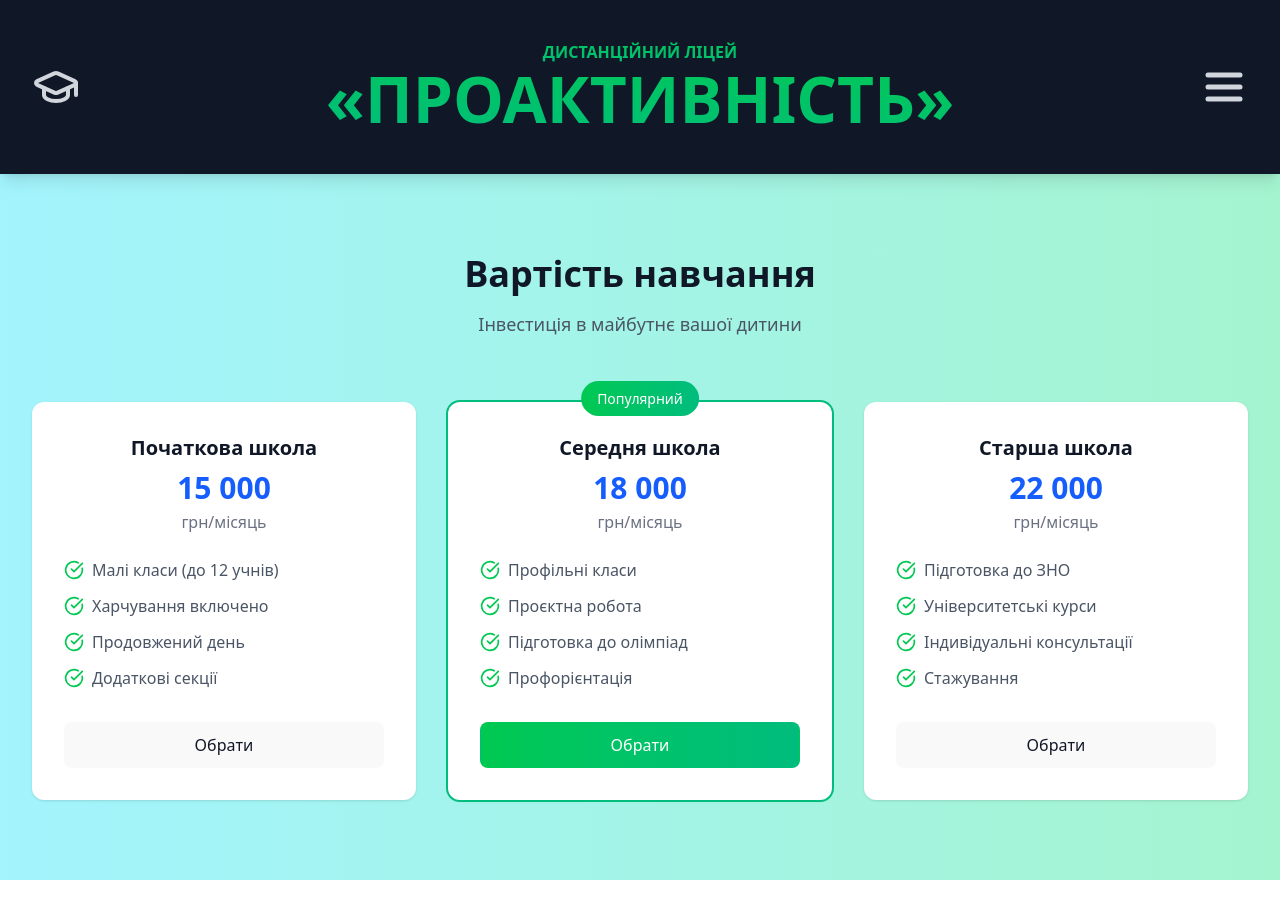
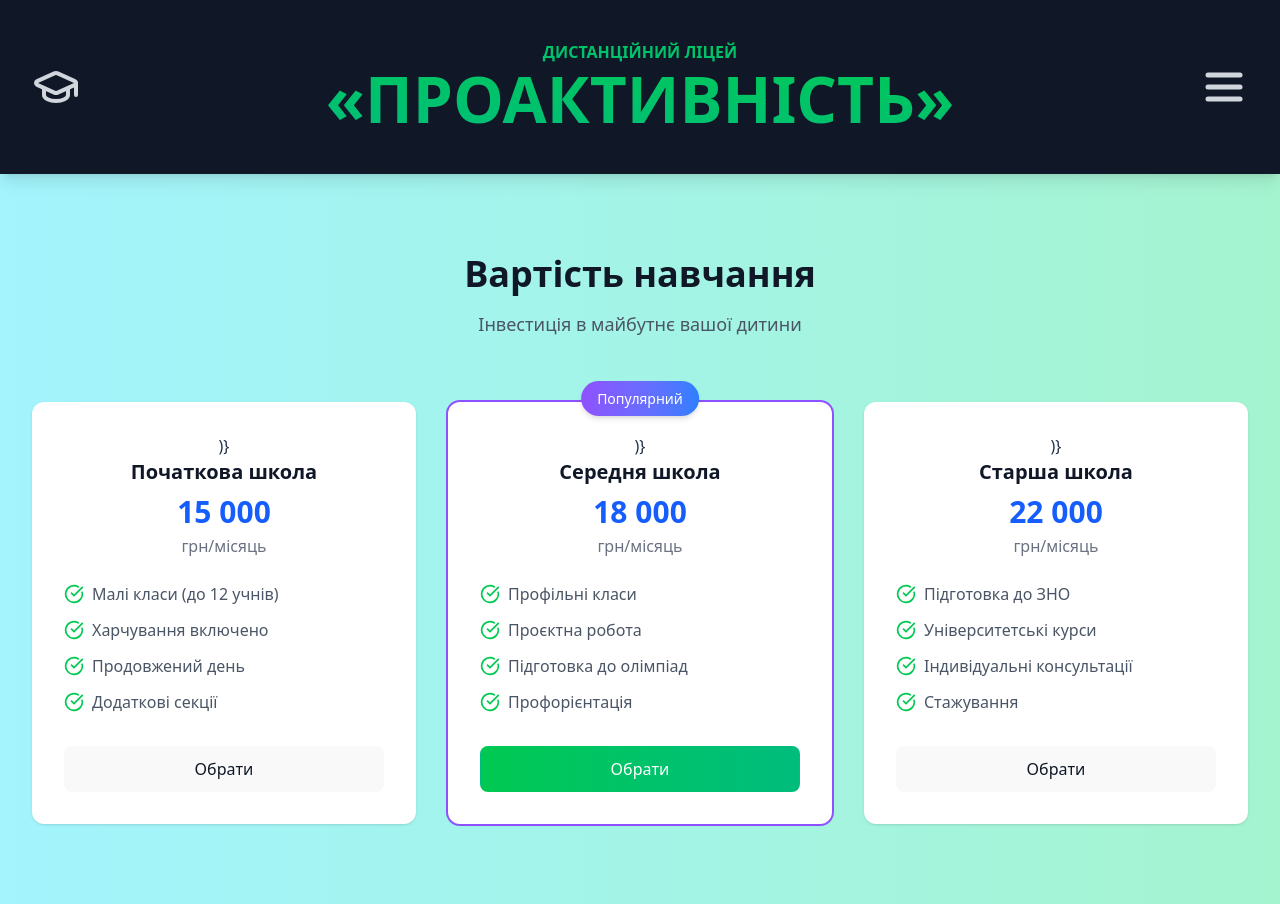
Before and after one commit to mintusyaka/lyceum-frontend, a React (Vite) app: page /prices in a window 1280 px wide. Before the commit the page ends 880 px from the top, so only its background shows below. Built offline with nearby package versions, Linux system fonts and the light colour scheme.

Commit message:
Update PricesSection.jsx

```diff
--- a/src/components/home/PricesSection/PricesSection.jsx
+++ b/src/components/home/PricesSection/PricesSection.jsx
@@ -34,13 +34,19 @@ function PricesSection() {
                 features: ["Підготовка до ЗНО", "Університетські курси", "Індивідуальні консультації", "Стажування"]
               }
             ].map((plan, index) => (
-              <div key={index} className={`bg-white p-8 rounded-xl shadow-sm hover:shadow-lg transition-shadow relative ${plan.popular ? 'ring-2 ring-emerald-500' : ''}`}>
-                {plan.popular && (
-                  <div className="absolute -top-4 left-1/2 transform -translate-x-1/2">
-                    <span className="bg-gradient-to-r from-green-500 to-emerald-500 text-white px-4 py-2 rounded-full text-sm font-medium">
-                      Популярний
-                    </span>
-                  </div>
+  <div
+    key={index}
+    className={`bg-white p-8 rounded-xl shadow-sm hover:shadow-lg transition-shadow relative ${
+      plan.popular ? 'ring-2 ring-violet-500' : ''
+    }`}
+  >
+    {plan.popular && (
+      <div className="absolute -top-4 left-1/2 transform -translate-x-1/2">
+        <span className="bg-gradient-to-r from-violet-500 to-blue-500 text-white px-4 py-2 rounded-full text-sm font-medium shadow-md">
+          Популярний
+        </span>
+      </div>
+    )}
                 )}
                 <div className="text-center mb-6">
                   <h4 className="text-xl font-semibold text-gray-900 mb-2">{plan.title}</h4>
```
